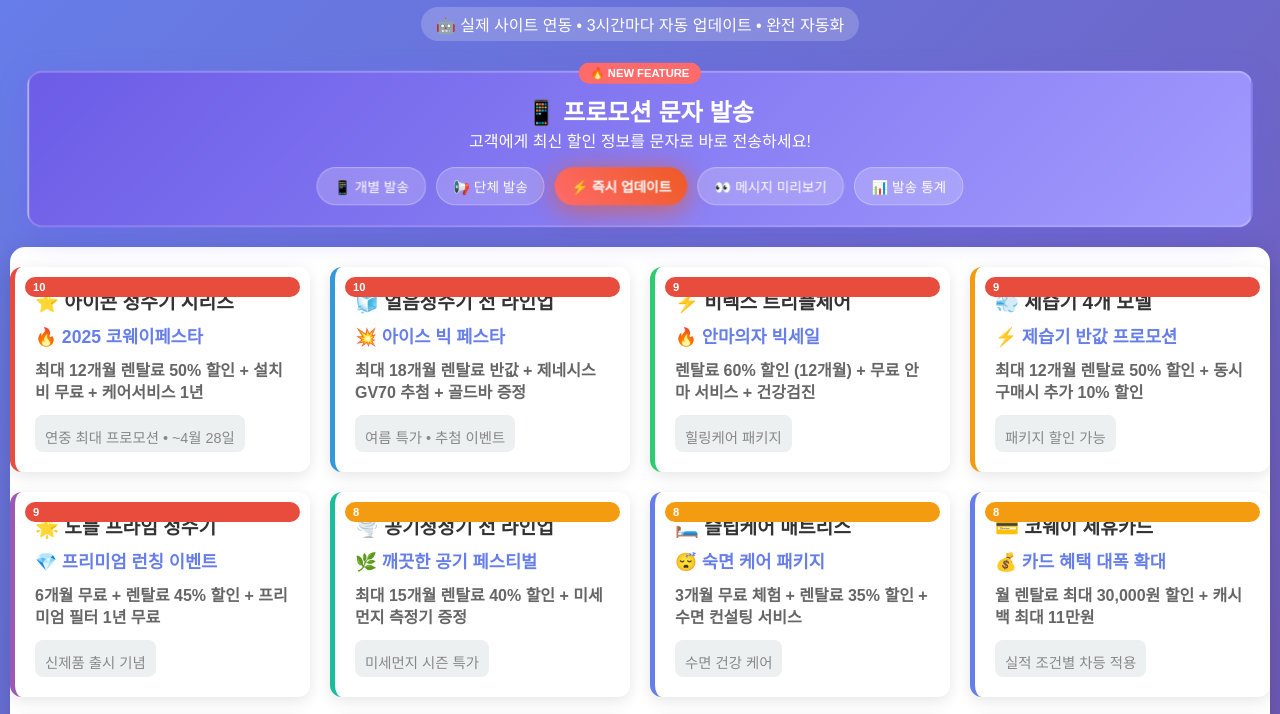
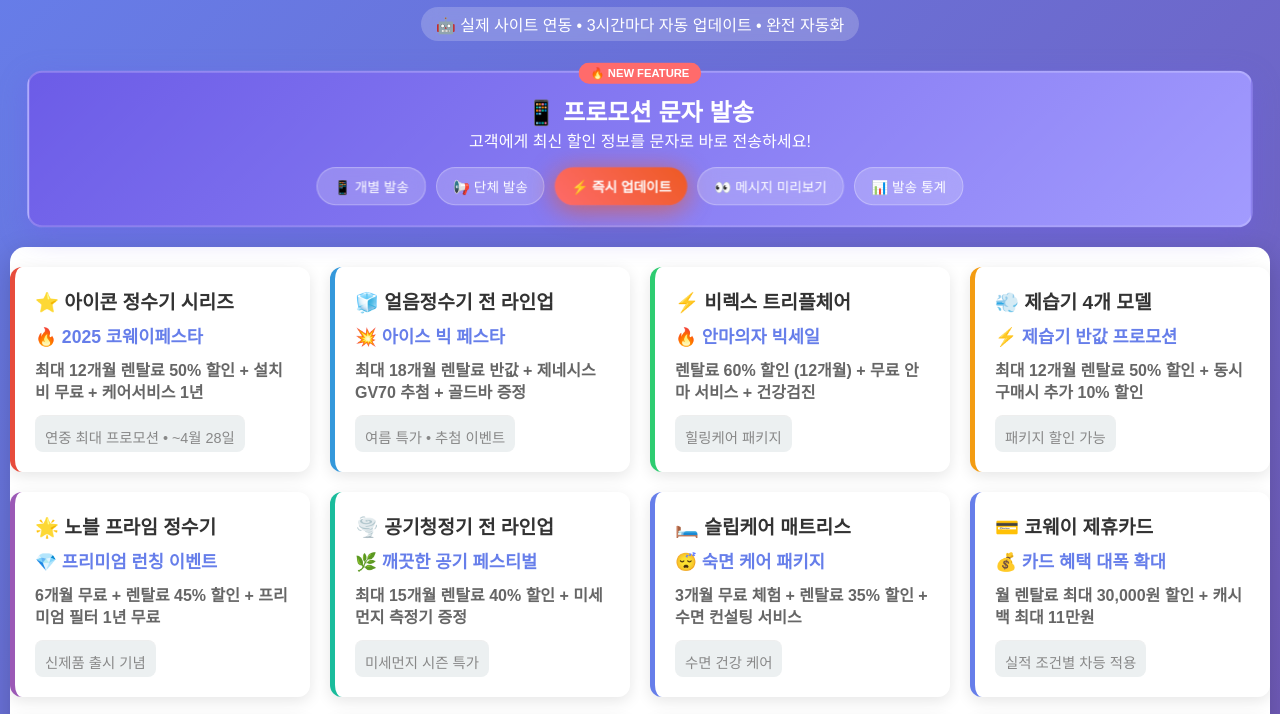
Before and after one commit to comfreec/coway-promotion-system, a website: page index.html in a window 1280 px wide. Shown: the part 80-794 px from the top of the page. Drawn offline with Linux system fonts and the light colour scheme.

Commit message:
🗑️ 프로모션 카드 우선순위 배지 제거
- 글자를 가리는 상단 색상바(priority-badge) 완전 제거
- 텍스트 가시성 문제 해결
- 깔끔한 카드 레이아웃 완성

```diff
--- a/index.html
+++ b/index.html
@@ -1055,7 +1055,6 @@
 
         return `
           <div class="promo-card ${isLive ? 'live' : ''}">
-            <div class="priority-badge ${priorityClass}">${promo.priority}</div>
             <div class="product">${promo.product}</div>
             <div class="promotion">${promo.promotion}</div>
             <div class="benefit">${promo.benefit}</div>
```
